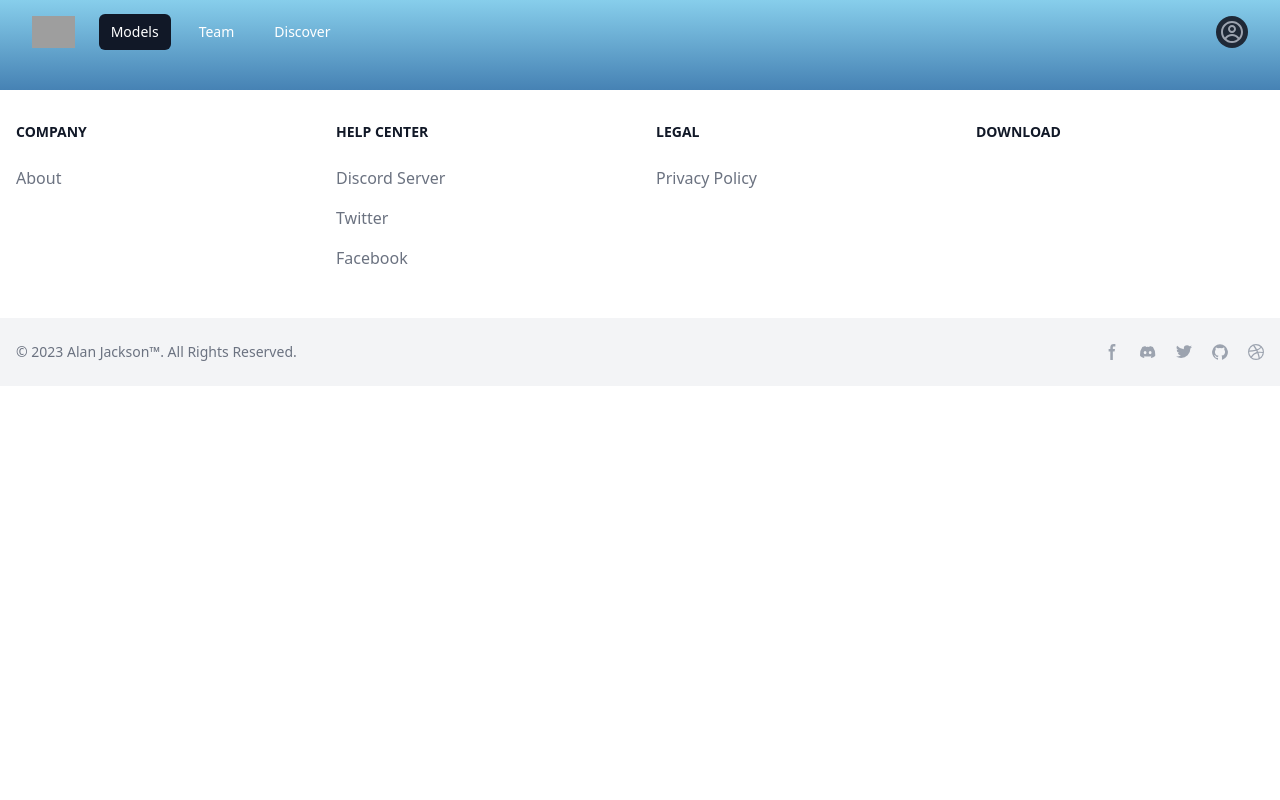
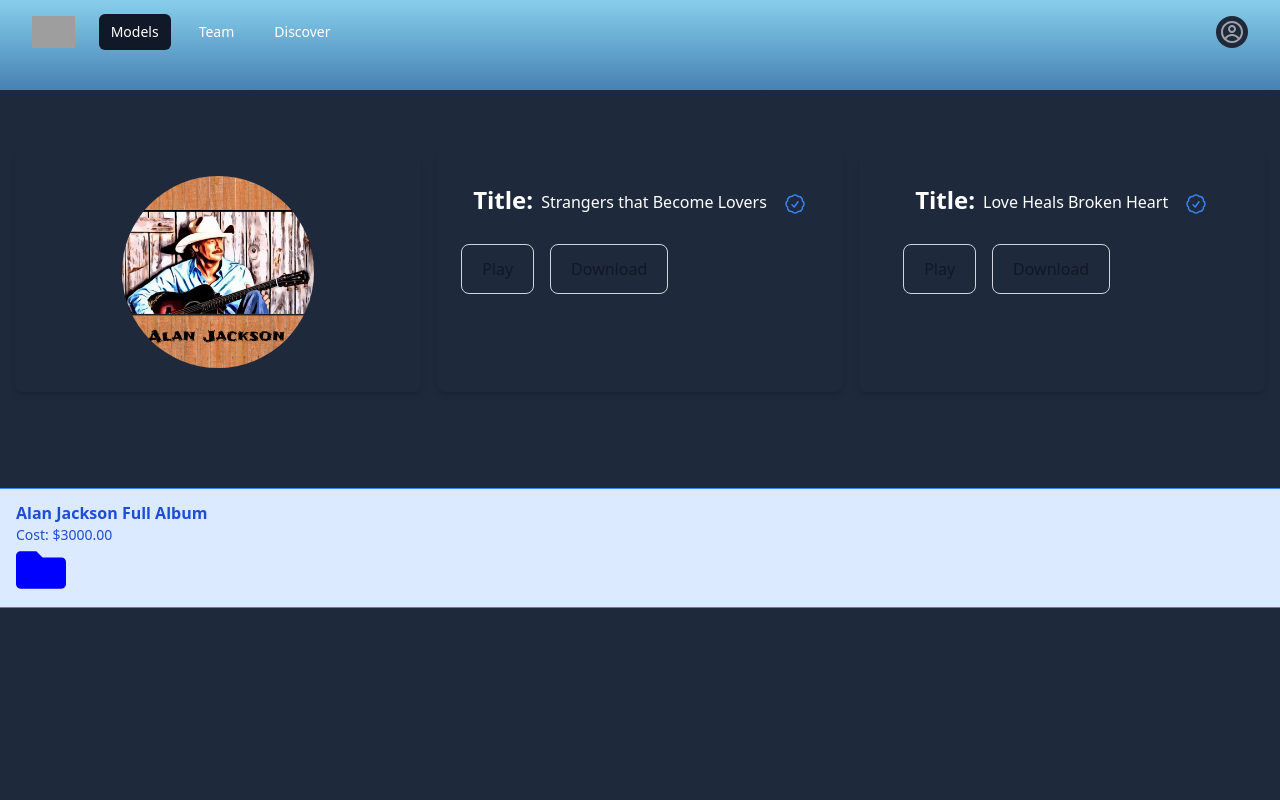
Before and after one commit to team-officials/music-dev, a React (Create React App) app: page /home in a window 1280 px wide. Shown: the top 800 px of the page. Built offline with nearby package versions, Linux system fonts and the light colour scheme; grey boxes are pictures that could not be loaded.

Commit message:
new update

```diff
--- a/src/App.js
+++ b/src/App.js
@@ -16,6 +16,7 @@
         <Route path="/" element={<Login />} />
 
         <Route path="/myView" element={<MyView />} />
+        <Route path="/home" element={<HomePage />} />
       </Routes>
       <Footer />
     </BrowserRouter>
--- a/src/components/navbar/HomePage.jsx
+++ b/src/components/navbar/HomePage.jsx
@@ -1,7 +1,7 @@
 import alanImg from "../../asset/alan-jackson-poster-template-a9d330a483af374fd5ab3449c23155ad_screen.jpg";
-import { Link } from "react-router-dom";
+import { FaFolder } from 'react-icons/fa';
+const HomePage = () => {
 
-const HomePage = () => {
     const handlePlayClick = () => {
         alert("For you to play or download this music, you will have to encrypt this music, which costs $765.23");
     };
@@ -11,19 +11,23 @@
     };
 
     return (
-        <div className="bg-slate-100">
-            <div className="m-[40px] sm:m-[20px]">
-                <div className="p-3 flex gap-32">
-                    <div className="mb-9">
-                        <h1 className="text-[40px] font-bold">Unreleased Song.</h1>
-                        <img className="sm:w-9/12 sm:h-full" src={alanImg} alt="Alan Jackson" />
+        <>
+            <div className='h-[100%] lg:h-screen bg-slate-800 pt-3'>
+                <div class="container mx-auto text-center flex justify-center mt-[50px] ">
+                    <div class="grid grid-cols-1 lg:grid-cols-3 gap-4">
+                        <div className="p-6 rounded-lg shadow-md flex justify-center items-center ">
+                            <img
+                                className="rounded-full w-52 h-52 md:w-48 md:h-48"
+                                src={alanImg}
+                                alt="Alan's Image"
+                            />
                         </div>
 
-                    <div>
-                        {/* First Song Section */}
+                        <div class=" pt-5 p-6 rounded-lg shadow-md">
+                            <div className=" place-self-center lg:col-span-7 flex-1">
                                 <div className="p-3 flex gap-2">
-                            <span className="font-bold text-2xl">Title:</span>
-                            <h1 className="mt-[6px]">Strangers that Become Lovers</h1>
+                                    <span className="font-bold text-2xl text-white">Title:</span>
+                                    <h1 className="mt-[6px] text-white">Strangers that Become Lovers</h1>
                                     <div className="flex items-center mt-2">
                                         <svg xmlns="http://www.w3.org/2000/svg" fill="none" viewBox="0 0 24 24" strokeWidth={1.5} stroke="currentColor" className="w-6 h-6 ml-2">
                                             <path className="text-blue-500" strokeLinecap="round" strokeLinejoin="round" d="M9 12.75 11.25 15 15 9.75M21 12c0 1.268-.63 2.39-1.593 3.068a3.745 3.745 0 0 1-1.043 3.296 3.745 3.745 0 0 1-3.296 1.043A3.745 3.745 0 0 1 12 21c-1.268 0-2.39-.63-3.068-1.593a3.746 3.746 0 0 1-3.296-1.043 3.745 3.745 0 0 1-1.043-3.296A3.745 3.745 0 0 1 3 12c0-1.268.63-2.39 1.593-3.068a3.745 3.745 0 0 1 1.043-3.296 3.746 3.746 0 0 1 3.296-1.043A3.746 3.746 0 0 1 12 3c1.268 0 2.39.63 3.068 1.593a3.746 3.746 0 0 1 3.296 1.043 3.746 3.746 0 0 1 1.043 3.296A3.745 3.745 0 0 1 21 12Z" />
@@ -31,36 +35,31 @@
                                     </div>
                                 </div>
 
-                        <div className="mt-2">
-                            <button
-                                className="bg-blue-500 hover:bg-blue-700 text-white font-bold py-4 px-32 border border-blue-700 rounded"
+                                <div className="flex gap-4 mt-4">
+                                    <a
                                         onClick={handlePlayClick}
+                                        href="#"
+                                        className="inline-flex items-center justify-center px-5 py-3 text-base font-medium text-center text-gray-900 border border-gray-300 rounded-lg hover:bg-gray-100 focus:ring-4 focus:ring-gray-100 dark:text-white dark:border-gray-700 dark:hover:bg-gray-700 dark:focus:ring-gray-800"
                                     >
-                                <svg xmlns="http://www.w3.org/2000/svg" viewBox="0 0 24 24" fill="currentColor" className="size-6">
-                                    <path fillRule="evenodd" d="M4.5 5.653c0-1.427 1.529-2.33 2.779-1.643l11.54 6.347c1.295.712 1.295 2.573 0 3.286L7.28 19.99c-1.25.687-2.779-.217-2.779-1.643V5.653Z" clipRule="evenodd" />
-                                </svg>
-                            </button>
-                        </div>
+                                        Play
+                                    </a>
 
-                        <div className="mt-6">
-                            <button
-                                className="bg-gray-300 hover:bg-gray-400 text-white font-bold py-4 px-24 rounded inline-flex items-center"
+                                    <a
                                         onClick={handleDownloadClick}
+                                        href="#"
+                                        className="inline-flex items-center justify-center px-5 py-3 text-base font-medium text-center text-gray-900 border border-gray-300 rounded-lg hover:bg-gray-100 focus:ring-4 focus:ring-gray-100 dark:text-white dark:border-gray-700 dark:hover:bg-gray-700 dark:focus:ring-gray-800"
                                     >
-                                <svg className="fill-current w-4 h-4 mr-2" xmlns="http://www.w3.org/2000/svg" viewBox="0 0 20 20">
-                                    <path d="M13 8V2H7v6H2l8 8 8-8h-5zM0 18h20v2H0v-2z" />
-                                </svg>
-                                <span>Download</span>
-                            </button>
-                        </div>
+                                        Download
+                                    </a>
                                 </div>
                             </div>
 
-                {/* Second Song Section */}
-                <div>
+                        </div>
+                        <div class=" pt-5 p-6 rounded-lg shadow-md">
+                            <div className=" place-self-center lg:col-span-7 flex-1">
                                 <div className="p-3 flex gap-2">
-                        <span className="font-bold text-2xl">Title:</span>
-                        <h1 className="mt-[6px]">Another Unreleased Song Title</h1>
+                                    <span className="font-bold text-2xl text-white">Title:</span>
+                                    <h1 className="mt-[6px] text-white">Love Heals Broken Heart</h1>
                                     <div className="flex items-center mt-2">
                                         <svg xmlns="http://www.w3.org/2000/svg" fill="none" viewBox="0 0 24 24" strokeWidth={1.5} stroke="currentColor" className="w-6 h-6 ml-2">
                                             <path className="text-blue-500" strokeLinecap="round" strokeLinejoin="round" d="M9 12.75 11.25 15 15 9.75M21 12c0 1.268-.63 2.39-1.593 3.068a3.745 3.745 0 0 1-1.043 3.296 3.745 3.745 0 0 1-3.296 1.043A3.745 3.745 0 0 1 12 21c-1.268 0-2.39-.63-3.068-1.593a3.746 3.746 0 0 1-3.296-1.043 3.745 3.745 0 0 1-1.043-3.296A3.745 3.745 0 0 1 3 12c0-1.268.63-2.39 1.593-3.068a3.745 3.745 0 0 1 1.043-3.296 3.746 3.746 0 0 1 3.296-1.043A3.746 3.746 0 0 1 12 3c1.268 0 2.39.63 3.068 1.593a3.746 3.746 0 0 1 3.296 1.043 3.746 3.746 0 0 1 1.043 3.296A3.745 3.745 0 0 1 21 12Z" />
@@ -68,32 +67,36 @@
                                     </div>
                                 </div>
 
-                    <div className="mt-2">
-                        <button
-                            className="bg-blue-500 hover:bg-blue-700 text-white font-bold py-4 px-32 border border-blue-700 rounded"
+                                <div className="flex gap-4 mt-4">
+                                    <a
                                         onClick={handlePlayClick}
+                                        href="#"
+                                        className="inline-flex items-center justify-center px-5 py-3 text-base font-medium text-center text-gray-900 border border-gray-300 rounded-lg hover:bg-gray-100 focus:ring-4 focus:ring-gray-100 dark:text-white dark:border-gray-700 dark:hover:bg-gray-700 dark:focus:ring-gray-800"
                                     >
-                            <svg xmlns="http://www.w3.org/2000/svg" viewBox="0 0 24 24" fill="currentColor" className="size-6">
-                                <path fillRule="evenodd" d="M4.5 5.653c0-1.427 1.529-2.33 2.779-1.643l11.54 6.347c1.295.712 1.295 2.573 0 3.286L7.28 19.99c-1.25.687-2.779-.217-2.779-1.643V5.653Z" clipRule="evenodd" />
-                            </svg>
-                        </button>
-                    </div>
+                                        Play
+                                    </a>
 
-                    <div className="mt-6">
-                        <button
-                            className="bg-gray-300 hover:bg-gray-400 text-white font-bold py-4 px-24 rounded inline-flex items-center"
+                                    <a
                                         onClick={handleDownloadClick}
+                                        href="#"
+                                        className="inline-flex items-center justify-center px-5 py-3 text-base font-medium text-center text-gray-900 border border-gray-300 rounded-lg hover:bg-gray-100 focus:ring-4 focus:ring-gray-100 dark:text-white dark:border-gray-700 dark:hover:bg-gray-700 dark:focus:ring-gray-800"
                                     >
-                            <svg className="fill-current w-4 h-4 mr-2" xmlns="http://www.w3.org/2000/svg" viewBox="0 0 20 20">
-                                <path d="M13 8V2H7v6H2l8 8 8-8h-5zM0 18h20v2H0v-2z" />
-                            </svg>
-                            <span>Download</span>
-                        </button>
+                                        Download
+                                    </a>
                                 </div>
                             </div>
                         </div>
                     </div>
-    );
-};
+                </div>
 
-export default HomePage;
+                <div class="bg-blue-100 border-t border-b mt-3 lg:mt-24 border-blue-500 text-blue-700 px-4 py-3" role="alert">
+                    <p class="font-bold">Alan Jackson Full Album</p>
+                    <p class="text-sm">Cost: $3000.00 </p>
+                    <FaFolder size={50} color="blue" />
+                </div>
+            </div>
+        </>
+    )
+}
+
+export default HomePage
--- a/src/components/navbar/Login.jsx
+++ b/src/components/navbar/Login.jsx
@@ -23,7 +23,7 @@
         setLoading(true);
         setTimeout(() => {
             setLoading(false);  // Hide loader
-            navigate('/Myview');  // Redirect to "viewplay" page
+            navigate('/home');  // Redirect to "viewplay" page
         }, 5000);  // 5 seconds loader
     };
 
--- a/src/components/navbar/MyView.jsx
+++ b/src/components/navbar/MyView.jsx
@@ -11,13 +11,15 @@
 
   return (
     <section className="bg-white dark:bg-gray-900">
-      <div className=" max-w-screen-xl px-4 py-8 mx-auto lg:gap-8 xl:gap-0 lg:py-16 lg:grid-cols-12 flex">
+      <div className="max-w-screen-xl md:max-w-screen-xl px-4 py-8 mx-auto lg:gap-8 xl:gap-0 lg:py-16 lg:grid-cols-12 flex">
 
-        <div className="lg:col-span-5 flex justify-center lg:justify-start mb-6 lg:mb-0 flex-1 ">
-          <img className="sm:w-9/12 sm:h-full" src={alanImg} alt="Alan Jackson" />
+
+        <div className="lg:col-span-5 flex justify-center lg:justify-start mb-6 lg:mb-0 flex-1">
+          <img className="hidden lg:block rounded-lg sm:w-9/12 sm:h-full" src={alanImg} alt="Alan Jackson" />
         </div>
 
-        <div className="mr-auto place-self-center lg:col-span-7 flex-1 ">
+        {/* First Song Details */}
+        <div className=" place-self-center lg:col-span-7 flex-1">
           <div className="p-3 flex gap-2">
             <span className="font-bold text-2xl text-white">Title:</span>
             <h1 className="mt-[6px] text-white">Strangers that Become Lovers</h1>
@@ -47,8 +49,9 @@
           </div>
         </div>
 
-        <div className="mr-auto place-self-center lg:col-span-7 flex-1 ">
-          <div className="p-3 flex gap-2 flex-1 ">
+        {/* Second Song Details */}
+        <div className="mr-auto place-self-center lg:col-span-7 flex-1">
+          <div className="p-3 flex gap-2">
             <span className="font-bold text-2xl text-white">Title:</span>
             <h1 className="mt-[6px] text-white">Love Heals Broken Heart</h1>
             <div className="flex items-center mt-2">
@@ -77,7 +80,6 @@
           </div>
         </div>
 
-
       </div>
     </section>
   );
```
Also changed, not shown: public/index.html (+1 -1 lines). Lines whose indentation alone changed are shown as unchanged.
